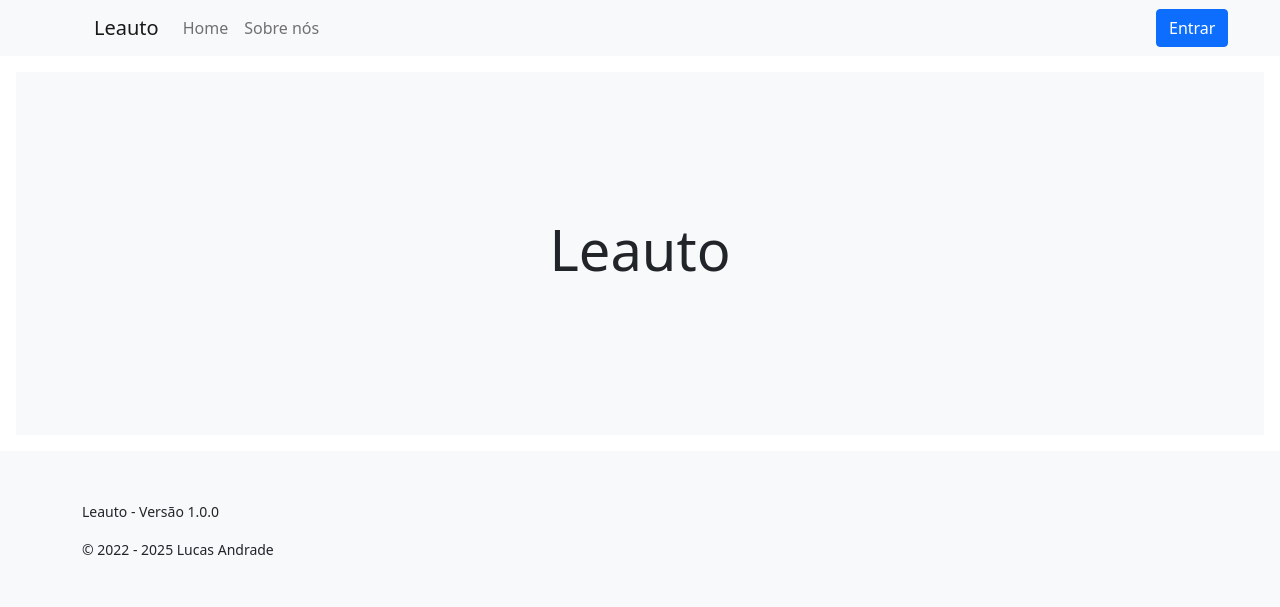
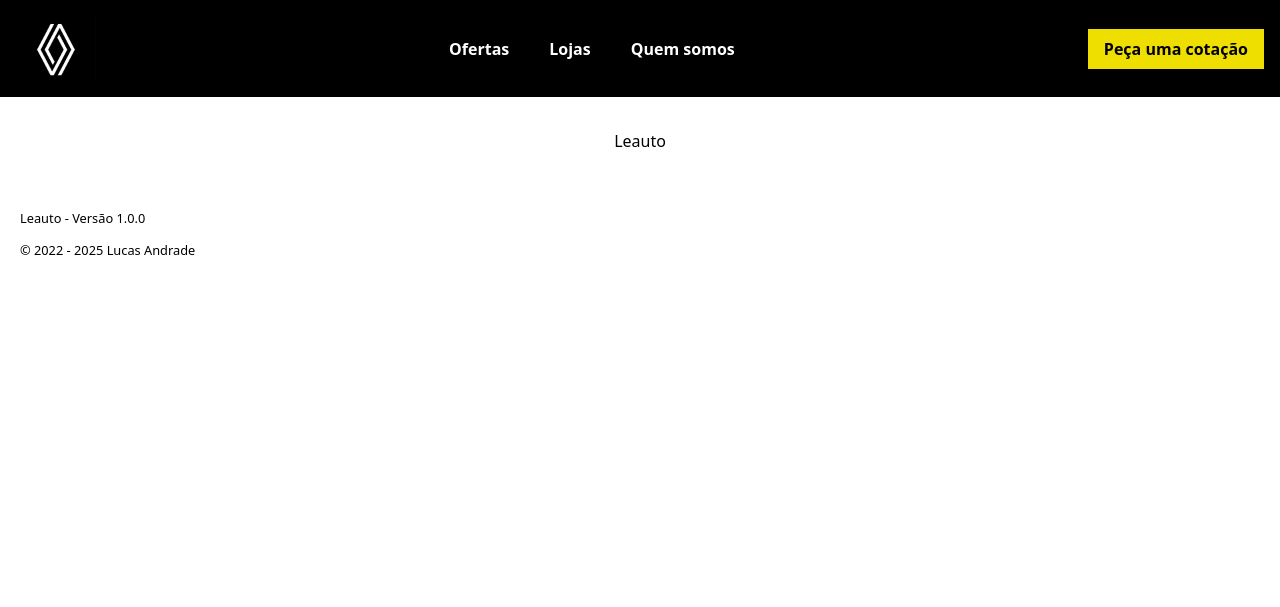
Before and after one commit to lucasolasz/www, a PHP site: page / in a window 1280 px wide. Shown: the top 607 px of the page. Run offline with PHP 8.4, Linux system fonts and the light colour scheme; some libraries are stand-ins or nearby versions.

Commit message:
Ajusta o nav

```diff
--- a/app/views/topo.php
+++ b/app/views/topo.php
@@ -6,29 +6,14 @@
     <meta http-equiv="X-UA-Compatible" content="IE=edge">
     <meta name="viewport" content="width=device-width, initial-scale=1.0">
 
-    <!-- Google Fonts -->
-    <link href="https://fonts.googleapis.com/css?family=Oswald:400,300,700" rel="stylesheet" type="text/css">
-
-    <!-- Bootstrap CSS -->
-    <link href="https://cdn.jsdelivr.net/npm/bootstrap@5.1.3/dist/css/bootstrap.min.css" rel="stylesheet">
-    <link rel="stylesheet" href="https://cdn.jsdelivr.net/npm/bootstrap-icons@1.8.3/font/bootstrap-icons.css">
-
-    <!-- DataTables CSS -->
-    <link rel="stylesheet" href="https://cdn.datatables.net/1.13.5/css/jquery.dataTables.css" />
-
     <!-- Custom Styles -->
     <link href="<?php echo URL . 'public/css/estilos.css' ?>" rel="stylesheet">
+    <link rel="stylesheet" href="https://cdnjs.cloudflare.com/ajax/libs/font-awesome/6.4.0/css/all.min.css">
+
+    <script src="https://cdn.jsdelivr.net/npm/@tailwindcss/browser@4"></script>
+
 
     <title><?php echo APP_NOME; ?></title>
-
-    <!-- jQuery -->
-    <script src="https://ajax.googleapis.com/ajax/libs/jquery/3.6.0/jquery.min.js"></script>
-
-    <!-- Bootstrap Bundle JS -->
-    <script src="https://cdn.jsdelivr.net/npm/bootstrap@5.1.3/dist/js/bootstrap.bundle.min.js"></script>
-
-    <!-- DataTables JS -->
-    <script src="https://cdn.datatables.net/1.13.5/js/jquery.dataTables.js"></script>
 
     <!-- Custom Scripts -->
     <script src="<?php echo URL . 'public/js/jquery.funcoes.js' ?>"></script>
@@ -36,57 +21,84 @@
 
 <body>
 
+    <header>
 
+        <nav class="bg-black text-white p-4">
+            <div class="flex justify-between items-center max-w-7xl mx-auto">
 
-    <header class="bg-light">
+                <!-- Logo -->
+                <div class="cursor-pointer">
+                    <a href="https://www.renault.com.br/">
+                        <img
+                            src="/assets/logo-renault.jpg"
+                            alt="Logo da Empresa LEAUTO"
+                            width="80"
+                            height="40"
+                            class="w-20 sm:w-40 lg:w-20 h-auto" />
+                    </a>
+                </div>
 
-        <div class="container">
-            <nav class="navbar navbar-expand-lg navbar-light bg-light">
-                <div class="container-fluid">
-                    <a class="navbar-brand" href="<?= URL ?>"><?= APP_NOME ?></a>
-                    <button class="navbar-toggler" type="button" data-bs-toggle="collapse"
-                        data-bs-target="#navbarSupportedContent" aria-controls="navbarSupportedContent"
-                        aria-expanded="false" aria-label="Toggle navigation">
-                        <span class="navbar-toggler-icon"></span>
+                <!-- Links do menu (desktop) -->
+                <div class="hidden md:flex flex-grow justify-center">
+                    <div class="flex items-center space-x-6">
+                        <a href="#ofertas" class="p-2 font-semibold hover:text-gray-400">Ofertas</a>
+                        <a href="#unidades" class="p-2 font-semibold hover:text-gray-400">Lojas</a>
+                        <a href="#quemsomos" class="p-2 font-semibold hover:text-gray-400">Quem somos</a>
+                    </div>
+                </div>
+
+                <!-- Botão de cotação (desktop) -->
+                <div class="hidden md:block">
+                    <button class="bg-[#EFDF00] h-10 px-4 cursor-pointer text-black font-semibold hover:bg-black hover:border hover:text-white active:border transition-colors">
+                        Peça uma cotação
                     </button>
-                    <div class="collapse navbar-collapse" id="navbarSupportedContent">
-                        <ul class="navbar-nav me-auto mb-2 mb-lg-0">
-                            <li class="nav-item">
-                                <a class="nav-link" aria-current="page" href="<?= URL ?>">Home</a>
+                </div>
+
+                <!-- Ícone do menu (mobile) -->
+                <div class="block md:hidden z-50">
+
+                    <!-- Checkbox oculto para controlar estado -->
+                    <input type="checkbox" id="menu-toggle" class="hidden peer" />
+
+                    <!-- Botão hamburguer/fechar -->
+                    <!-- Botão de abrir/fechar -->
+                    <label for="menu-toggle" class="cursor-pointer text-white text-2xl z-50">
+                        <!-- Ícone menu (hambúrguer) -->
+                        <i class="fa-solid fa-bars block peer-checked:hidden"></i>
+                        <!-- Ícone fechar (X) -->
+                        <!-- <i class="fa-solid fa-xmark hidden peer-checked:block"></i> -->
+                    </label>
+
+                    <!-- Menu lateral mobile -->
+                    <div
+                        class="fixed left-[-100%] top-0 w-[60%] h-full bg-black border-r border-gray-900 ease-in-out duration-500 z-40
+               peer-checked:left-0">
+                        <div class="p-4 mt-20">
+                            <ul>
+                                <li class="p-4 border-b border-gray-600">
+                                    <a href="#ofertas" class="font-semibold hover:text-gray-400">Ofertas</a>
                                 </li>
-                            <?php if (isset($_SESSION['id_usuario'])) { ?>
-                                <li class="nav-item dropdown">
-                                    <a class="nav-link dropdown-toggle" data-bs-toggle="dropdown" href="#" role="button"
-                                        aria-expanded="false">Cadastro</a>
-                                    <ul class="dropdown-menu">
-                                        <li><a class="dropdown-item" aria-current="page"
-                                                href="<?= URL . 'Usuarios/visualizarUsuarios' ?>">Usuário</a></li>
-                                    </ul>
+                                <li class="p-4 border-b border-gray-600">
+                                    <a href="#unidades" class="font-semibold hover:text-gray-400">Lojas</a>
                                 </li>
-                            <?php } ?>
-                            <li class="nav-item">
-                                <a class="nav-link" href="<?= URL . 'Paginas/sobre' ?>">Sobre nós</a>
+                                <li class="p-4 border-b border-gray-600">
+                                    <a href="#quemsomos" class="font-semibold hover:text-gray-400">Quem somos</a>
+                                </li>
+                                <li class="mt-4">
+                                    <button
+                                        class="font-semibold w-full h-10 bg-[#EFDF00] text-center p-2 text-black hover:bg-black hover:text-white active:border active:bg-black active:text-white cursor-pointer">
+                                        Peça uma cotação
+                                    </button>
                                 </li>
                             </ul>
-                        <div class="d-flex align-items-center">
-                            <?php if (isset($_SESSION['id_usuario'])) { ?>
-                                <div class="me-2" style="width: 300px;">
-                                    <p class="mb-0">Olá, <?= ucfirst($_SESSION['ds_nome_usuario']); ?>, Seja bem vindo(a)
-                                    </p>
                         </div>
-                                <div>
-                                    <a class="btn btn-sm btn-danger" href="<?= URL . 'Usuarios/sair' ?>">Sair</a>
                     </div>
-                            <?php } else { ?>
-                                <div style="width: 30px">
-                                    <a class="btn btn-primary" href="<?= URL . 'Usuarios/login' ?>">Entrar</a>
-                                </div>
-                            <?php } ?>
-                        </div>
-
                 </div>
             </div>
         </nav>
-        </div>
+
+        <!-- Font Awesome -->
+        <link rel="stylesheet" href="https://cdnjs.cloudflare.com/ajax/libs/font-awesome/6.4.0/css/all.min.css">
+
 
     </header>
```
Also changed, not shown: public/assets/logo-leauto-white.png (added), public/assets/logo-leauto.png (added), public/assets/logo-renault.jpg (added). Lines whose indentation alone changed are shown as unchanged.
